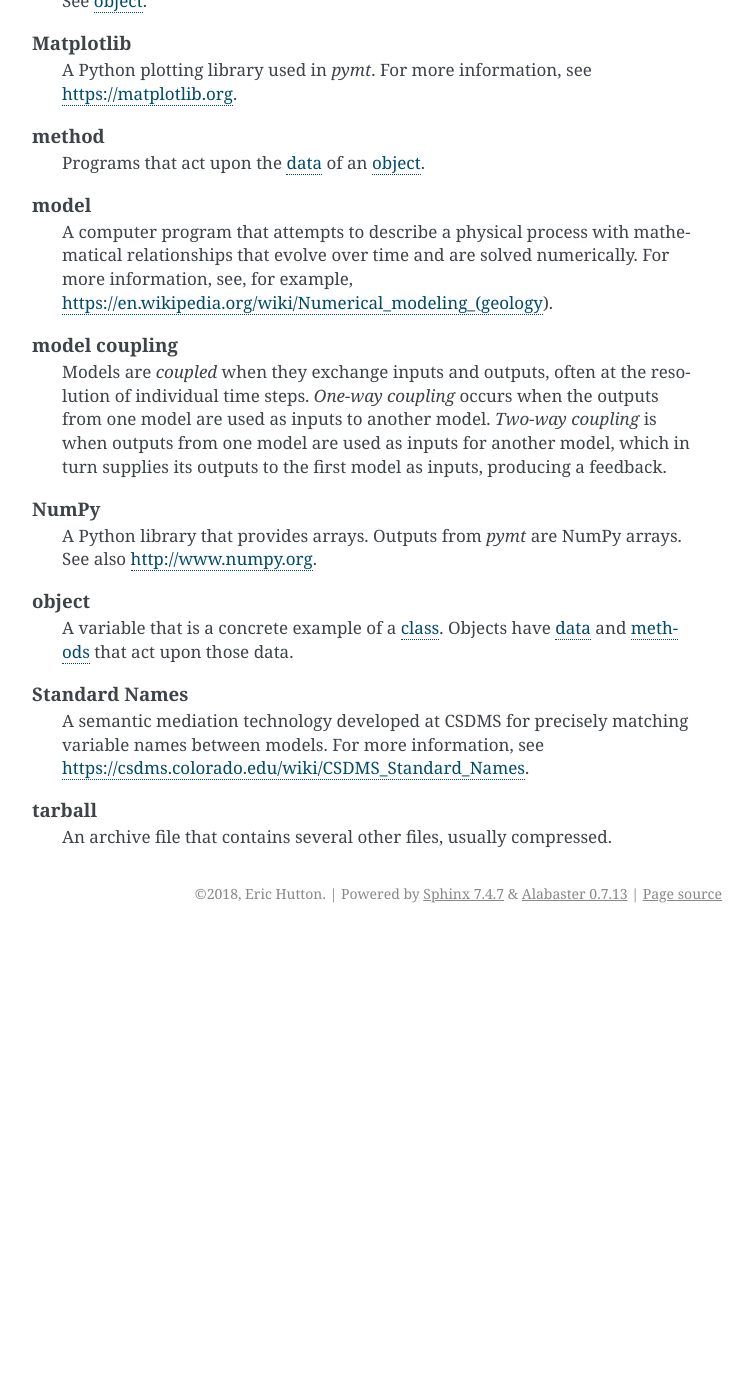
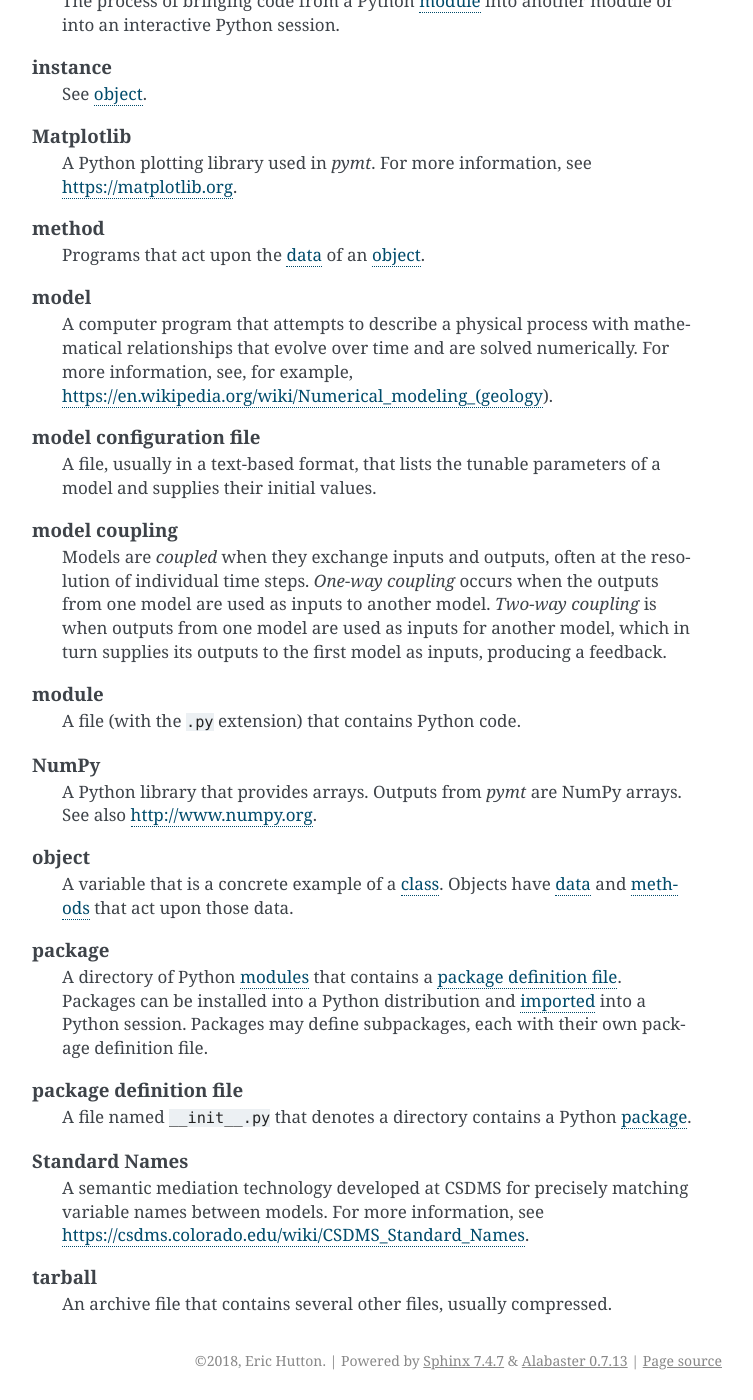
Before and after one commit to csdms/pymt, a Sphinx documentation site: the page built from docs/glossary.rst, in a window 1280 px wide and 1400 px high, scrolled down 1291 px. Shown: the whole window, without its empty margins (388-1141 px from the left). Built offline with Sphinx 7.4.7, drawn with Linux system fonts in a browser that asks for light colours; pages that are not in the unit, such as notebooks, are missing from menus; before the commit the page ends 2224 px from its top, so only the background shows below that; some of the changed text lies outside the part shown.

Commit message:
Update Usage section to use glossary terms

```diff
--- a/docs/glossary.rst
+++ b/docs/glossary.rst
@@ -75,6 +75,11 @@ can be found in the `Python Glossary`_.
 
       Information held by an :term:`object`.
 
+   import
+
+      The process of bringing code from a Python :term:`module` into
+      another module or into an interactive Python session.
+
    instance
 
       See :term:`object`.
@@ -95,6 +100,11 @@ can be found in the `Python Glossary`_.
       solved numerically. For more information, see, for example,
       https://en.wikipedia.org/wiki/Numerical_modeling_(geology).
 
+   model configuration file
+
+      A file, usually in a text-based format, that lists the tunable
+      parameters of a model and supplies their initial values.
+
    model coupling
 
       Models are *coupled* when they exchange inputs and outputs,
@@ -104,6 +114,10 @@ can be found in the `Python Glossary`_.
       one model are used as inputs for another model, which in turn
       supplies its outputs to the first model as inputs, producing a
       feedback.
+
+   module
+
+      A file (with the ``.py`` extension) that contains Python code.
 
    NumPy
 
@@ -116,6 +130,19 @@ can be found in the `Python Glossary`_.
       :term:`class`. Objects have :term:`data` and
       :term:`methods<method>` that act upon those data.
 
+   package
+
+      A directory of Python :term:`modules <module>` that contains a
+      :term:`package definition file`. Packages can be installed into
+      a Python distribution and :term:`imported <import>` into a
+      Python session. Packages may define subpackages, each with their
+      own package definition file.
+
+   package definition file
+
+      A file named ``__init__.py`` that denotes a directory contains a
+      Python :term:`package`.
+
    Standard Names
 
       A semantic mediation technology developed at CSDMS for precisely
```
Also changed, not shown: docs/usage.rst (+14 -23 lines).
